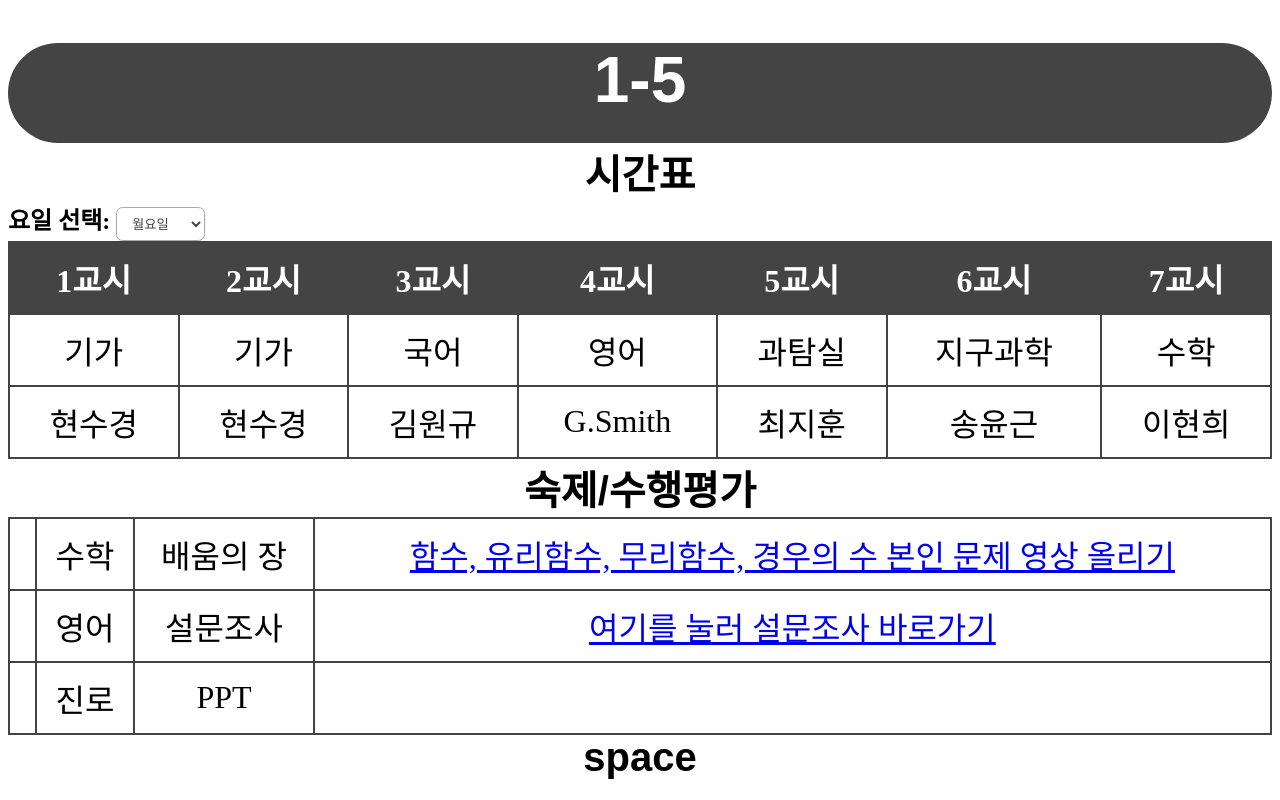
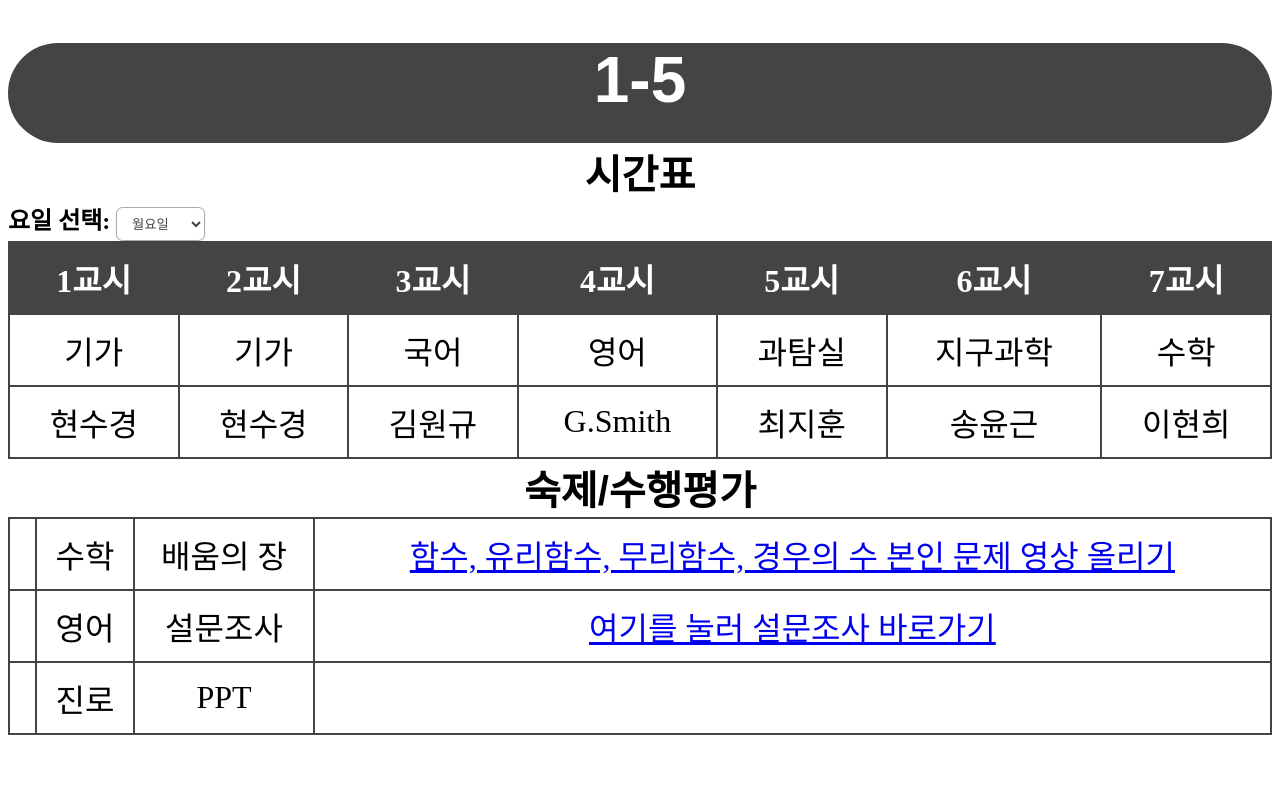
Before and after one commit to ssaaapppp/ssapsite, a plain HTML site: page docs/index.html in a window 1280 px wide. Drawn offline with Linux system fonts and the light colour scheme; no server answers; a web font is replaced by a local one.

Commit message:
시험 제목 삭제

```diff
--- a/docs/index.html
+++ b/docs/index.html
@@ -73,7 +73,7 @@
     </section>
 
     <section id="space">
-        <h2>space</h2>
+        <h2></h2>
         <table border="1">
 
         </table>
```
